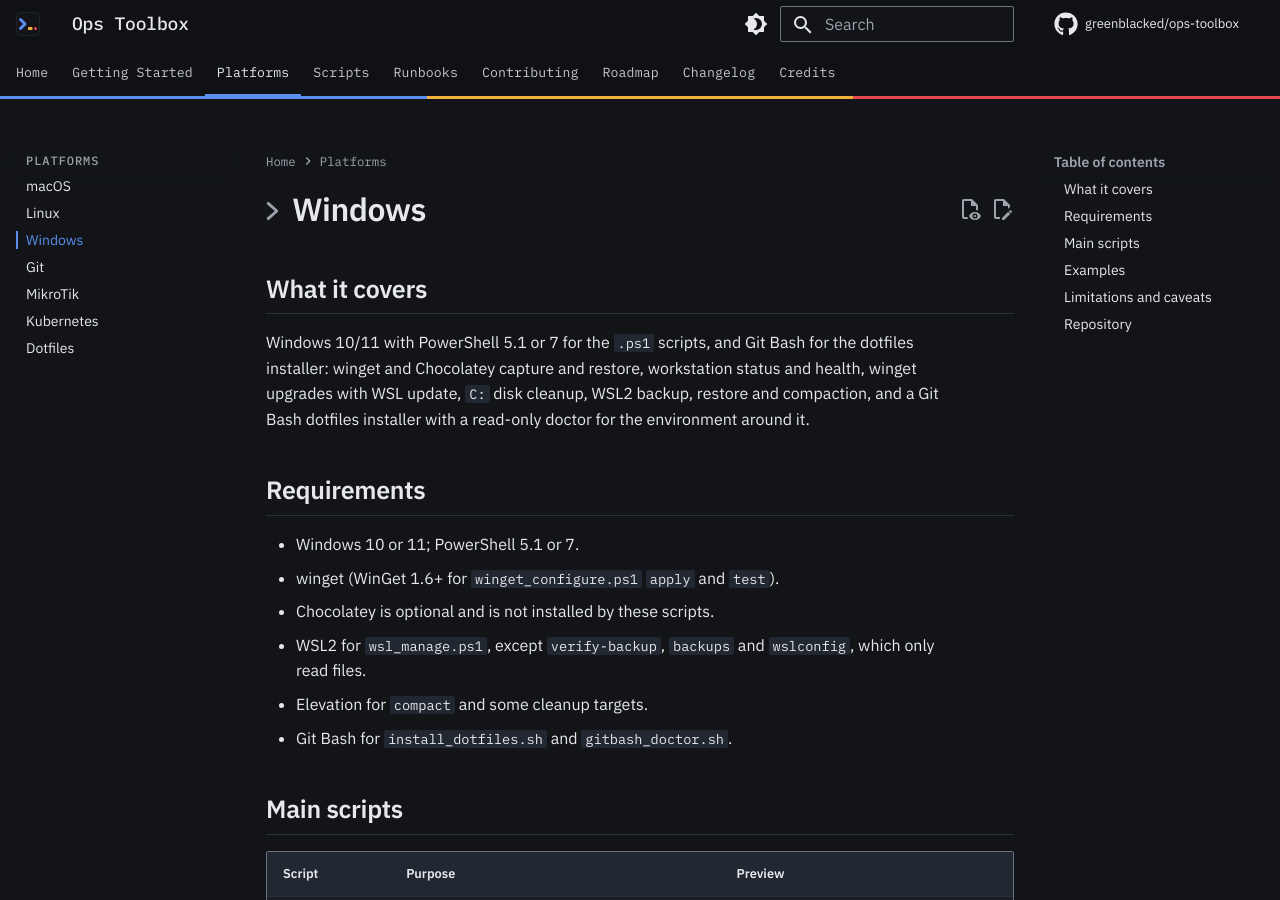
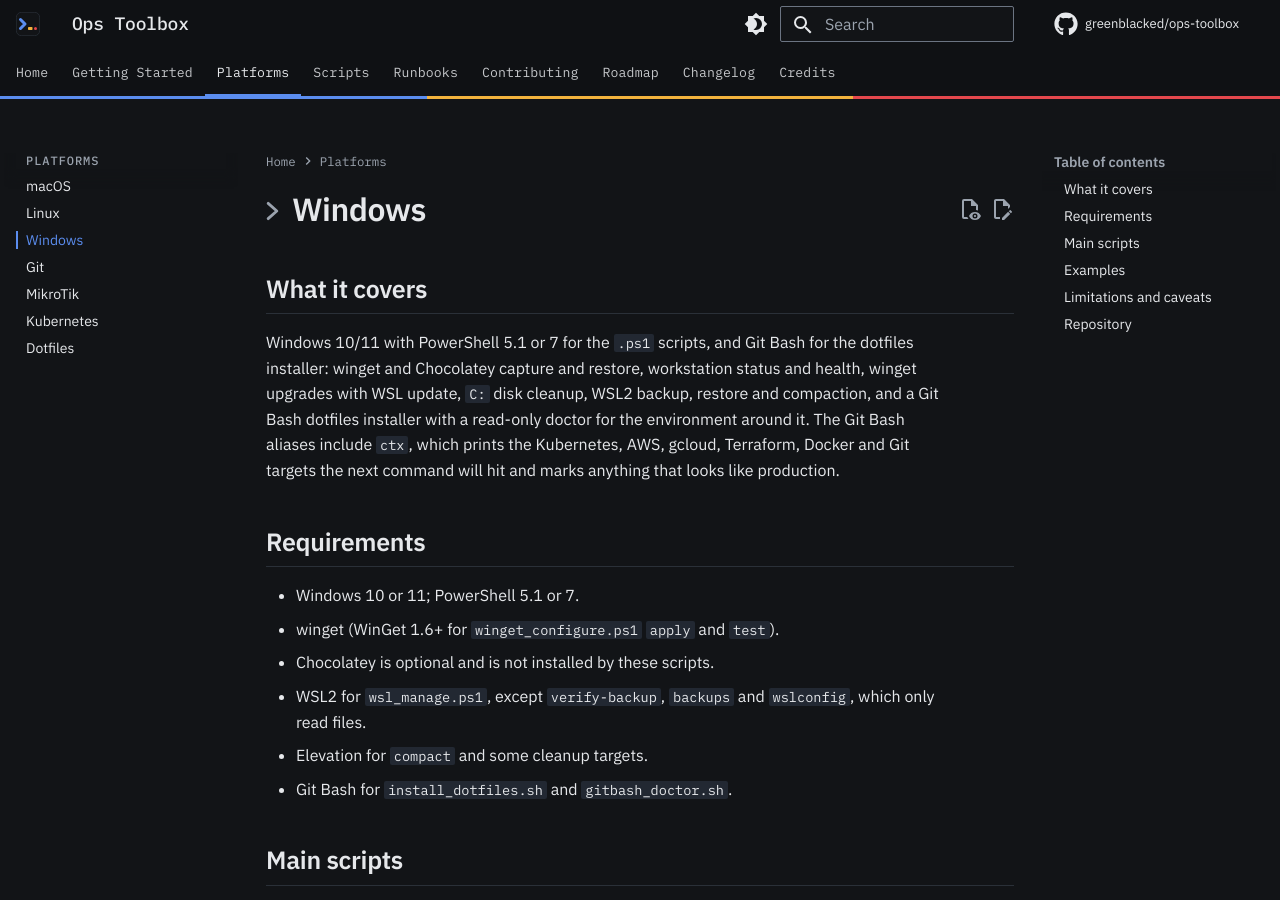
Before and after one commit to greenblacked/ops-toolbox, an MkDocs documentation site: the page built from docs/platforms/windows.md, in a window 1280 px wide and 900 px high. Built offline with MkDocs 1.6.1 and Material for MkDocs 9.7.7, drawn with Linux system fonts in a browser that asks for light colours; comment, search, counter and statistics services are not loaded.

Commit message:
feat(git-bash): add ctx, a one-line view of every target to .aliases
ctx prints the Kubernetes context and namespace, AWS profile and region,
gcloud project, Terraform workspace, Docker context and Git branch with
its origin host, one line per configured tool, and marks values that
match CTX_DANGER_PATTERN (default prod|production|prd, any case) with a
trailing '!', in red on a terminal. Names only; AWS keys show as
static-keys. Existing aliases are unchanged.

```diff
--- a/docs/platforms/windows.md
+++ b/docs/platforms/windows.md
@@ -6,7 +6,10 @@
 the dotfiles installer: winget and Chocolatey capture and restore, workstation
 status and health, winget upgrades with WSL update, `C:` disk cleanup, WSL2
 backup, restore and compaction, and a Git Bash dotfiles installer with a
-read-only doctor for the environment around it.
+read-only doctor for the environment around it. The Git Bash aliases include
+`ctx`, which prints the Kubernetes, AWS, gcloud, Terraform, Docker and Git
+targets the next command will hit and marks anything that looks like
+production.
 
 ## Requirements
 
```
Also changed, not shown: changelog.d/added/git-bash-ctx.md (added, +9 -0 lines), windows/git-bash/README.md (+17 -0 lines), 2 other files.
